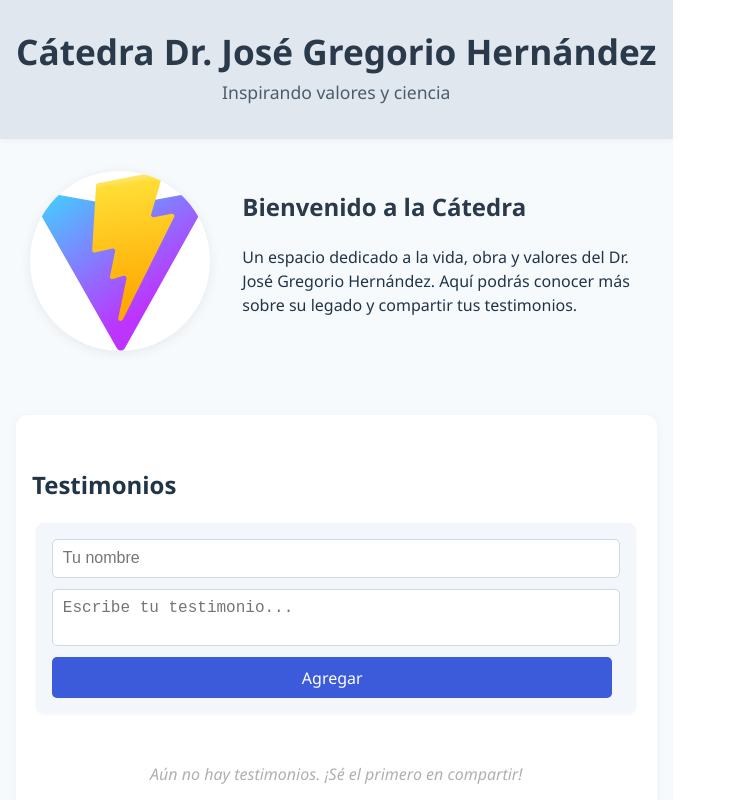
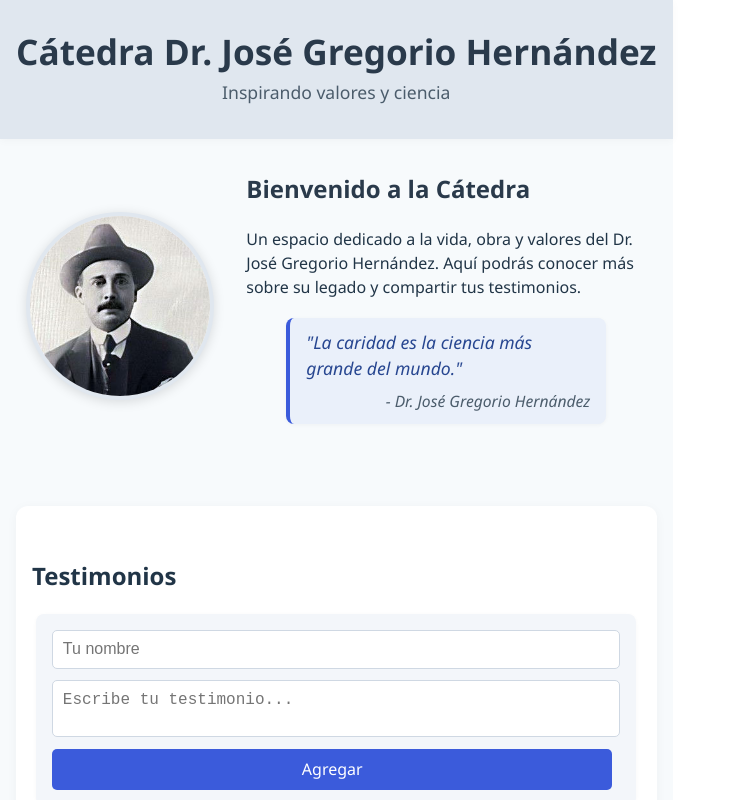
Before and after one commit to Mendozafj/dr-jh, a React (Vite) app in the folder frontend/: page / in a window 1280 px wide. Shown: the top 800 px of the page, without its empty margins (0-736 px from the left). Built offline with nearby package versions, Linux system fonts and the light colour scheme.

Commit message:
agregadas fotos del dr

```diff
--- a/frontend/src/App.css
+++ b/frontend/src/App.css
@@ -38,10 +38,11 @@
 .main-image {
   width: 180px;
   height: 180px;
-  object-fit: contain;
+  object-fit: cover;
   border-radius: 50%;
-  box-shadow: 0 2px 12px rgba(0,0,0,0.07);
+  box-shadow: 0 2px 12px rgba(0,0,0,0.13);
   background: #fff;
+  border: 4px solid #e0e7ef;
 }
 
 .welcome-text {
@@ -189,6 +190,26 @@
   font-style: italic;
 }
 
+.frase-jgh {
+  margin-top: 1.2rem;
+  font-style: italic;
+  color: #274690;
+  background: #eaf0fa;
+  border-left: 4px solid #3b5bdb;
+  padding: 0.7rem 1rem;
+  border-radius: 8px;
+  font-size: 1.1rem;
+  box-shadow: 0 1px 4px rgba(0,0,0,0.04);
+}
+
+.autor-frase {
+  display: block;
+  margin-top: 0.5rem;
+  font-size: 0.98rem;
+  color: #4b5c6b;
+  text-align: right;
+}
+
 @media (max-width: 700px) {
   .welcome-section {
     flex-direction: column;
@@ -210,4 +231,8 @@
   .testimonio-card {
     padding: 0.7rem;
   }
+  .frase-jgh {
+    font-size: 1rem;
+    padding: 0.5rem 0.7rem;
+  }
 }
--- a/frontend/src/App.jsx
+++ b/frontend/src/App.jsx
@@ -1,5 +1,6 @@
 import './App.css';
 import TestimoniosCRUD from './components/TestimoniosCRUD';
+import drJGH from './assets/dr-jh.jpg';
 
 function App() {
   return (
@@ -9,12 +10,16 @@ function App() {
         <p className="subtitle">Inspirando valores y ciencia</p>
       </header>
       <section className="welcome-section">
-        <img src="/vite.svg" alt="Dr. José Gregorio Hernández" className="main-image" />
+        <img src={drJGH} alt="Dr. José Gregorio Hernández" className="main-image" />
         <div className="welcome-text">
           <h2>Bienvenido a la Cátedra</h2>
           <p>
             Un espacio dedicado a la vida, obra y valores del Dr. José Gregorio Hernández. Aquí podrás conocer más sobre su legado y compartir tus testimonios.
           </p>
+          <blockquote className="frase-jgh">
+            "La caridad es la ciencia más grande del mundo."
+            <span className="autor-frase">- Dr. José Gregorio Hernández</span>
+          </blockquote>
         </div>
       </section>
       <section className="testimonios-section">
```
Also changed, not shown: frontend/src/assets/dr-jh.jpg (added), frontend/src/assets/dr-jose-gregorio-hernandez.jpg (added).
